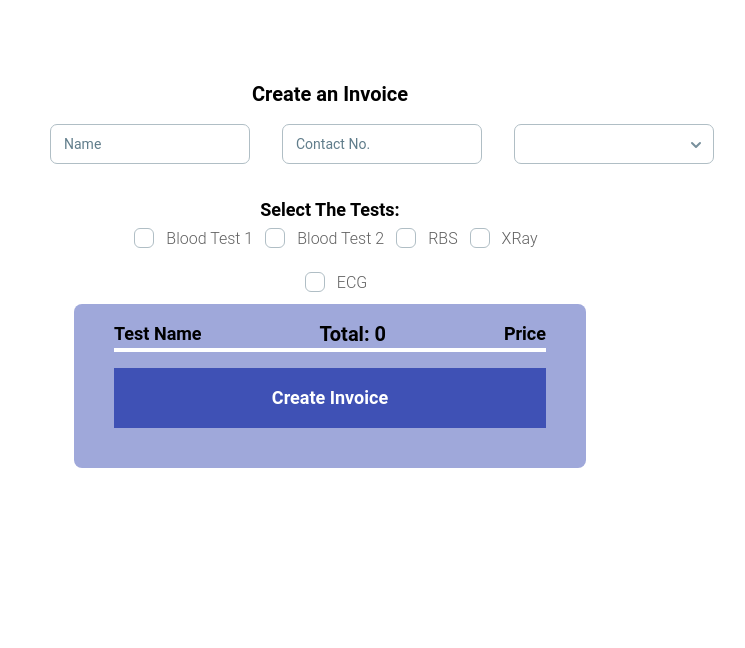
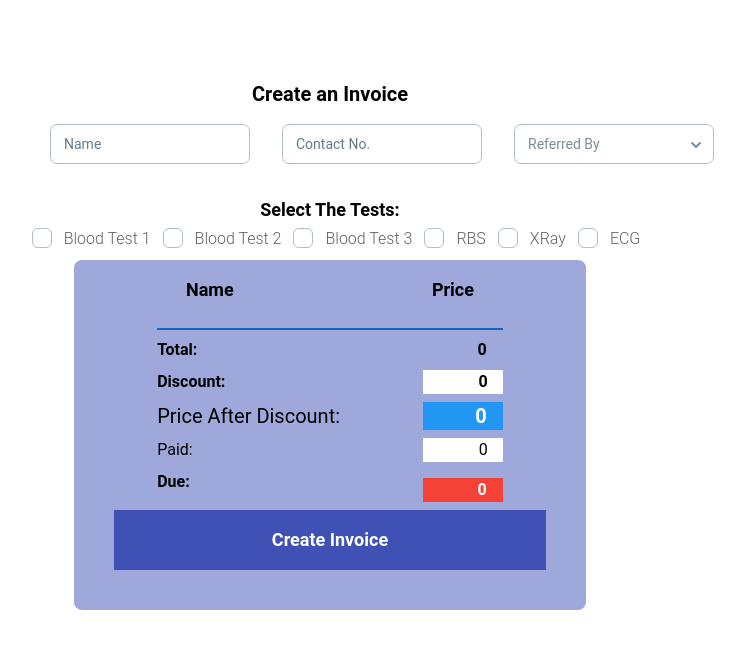
Before and after one commit to samiulfahad/pathology-management-system, a React (Vite) app: page /create-invoice in a window 1280 px wide. Shown: the top 648 px of the page, without its empty margins (310-1055 px from the left). Built offline with nearby package versions, Linux system fonts and the light colour scheme.

Commit message:
UI updated, feature added

```diff
--- a/src/pages/invoice/create/index.jsx
+++ b/src/pages/invoice/create/index.jsx
@@ -4,6 +4,9 @@ import React, { useState, useEffect } from "react"
 const CreateInvoice = () => {
   const [checkedList, setCheckedList] = useState([])
   const [totalPrice, setTotalPrice] = useState(0)
+  const [totalPayable, setTotalPayable] = useState(0)
+  const [discount, setDiscount] = useState(0)
+  const [initialPayment, setInitialPayment] = useState(0)
 
   const testList = [
     {
@@ -12,7 +15,11 @@ const CreateInvoice = () => {
     },
     {
       name: "Blood Test 2",
-      price: 400,
+      price: 300,
+    },
+    {
+      name: "Blood Test 3",
+      price: 300,
     },
     {
       name: "RBS",
@@ -28,52 +35,55 @@ const CreateInvoice = () => {
     },
   ]
 
-  const handleSubmit = (e) => {
-    e.preventDefault()
-    console.log(checkedList)
-  }
-
   useEffect(() => {
-    // Calculate total price when checkedList changes
     const total = checkedList.reduce((acc, curr) => acc + curr.price, 0)
     setTotalPrice(total)
   }, [checkedList])
 
+  useEffect(() => {
+    setTotalPayable(totalPrice - discount)
+  }, [totalPrice, discount])
+
   const handleCheckboxChange = (test) => {
-    // Adding new test
     if (!checkedList.some((item) => item.name === test.name)) {
       setCheckedList([...checkedList, test])
     } else {
-      // Removing duplicate test
       const updatedList = checkedList.filter((item) => item.name !== test.name)
       setCheckedList(updatedList)
     }
   }
 
-  const handlePriceChange = (e, testName) => {
-    let newValue = parseInt(e.target.value)
-    if (isNaN(newValue)) {
-      newValue = 0
-    }
-    const updatedList = checkedList.map((item) => (item.name === testName ? { ...item, price: newValue } : item))
-    setCheckedList(updatedList)
+  const handleSubmit = (e) => {
+    e.preventDefault()
+    console.log("Total: " + totalPrice)
+    console.log("Discount: " + discount)
+    console.log("Payable: " + totalPayable)
+    console.log("Paid: " + initialPayment)
+    const due = totalPayable - initialPayment
+    console.log("Due: " + due)
+    checkedList.forEach((item) => {
+      console.log(item.name + " - " + item.price)
+    })
   }
 
   return (
     <section className="py-16 bg-stone-100 font-poppins dark:bg-gray-800">
       <div className="flex flex-col justify-center items-center mx-auto md:w-1/2">
         <h2 className="py-4 text-xl font-bold">Create an Invoice</h2>
+        {/* Patient Info Section */}
         <div className="w-full px-10 flex flex-wrap md:flex-nowrap flex-col md:flex-row justify-between items-center space-y-4 md:space-y-0 md:space-x-8">
           <Input label="Name" />
           <Input label="Contact No." />
-          <Select>
+          <Select label="Referred By">
             <Option>Doc 1</Option>
             <Option>Doc 2</Option>
             <Option>Doc 3</Option>
             <Option>Doc 4</Option>
           </Select>
         </div>
-        <div className="w-full px-20">
+
+        {/* Show Test List */}
+        <div>
           <p className="text-lg font-bold mt-8 -mb-2 text-center">Select The Tests:</p>
           <div className="flex flex-wrap items-center justify-center">
             {testList.map((test) => (
@@ -86,35 +96,67 @@ const CreateInvoice = () => {
             ))}
           </div>
         </div>
-        <div className="bg-indigo-200 w-4/5 px-10 pt-4 pb-10 rounded-lg">
-          <div className="text-lg font-bold flex justify-between items-center space-x-8">
-            <p>Test Name</p>
-            <h2 className="text-xl font-bold">Total: {totalPrice}</h2>
+
+        <div className="bg-indigo-200 w-4/5 mx-auto px-10 pt-4 pb-10 rounded-lg">
+          <div className="text-lg md:w-2/3 mx-auto font-bold flex justify-between items-center">
+            <p>Name</p>
             <p>Price</p>
           </div>
-          <div className="bg-white py-[2px] w-full mb-4"></div>
-
-          <form onSubmit={handleSubmit}>
+          <div>
+            <form onSubmit={handleSubmit} className="w-full mx-auto">
               {checkedList.map((test, index) => (
-              <div key={test.name} className="text-md font-bold flex justify-between items-center px-10">
+                <div
+                  key={test.name}
+                  className="text-md font-bold md:w-2/3 space-x-6  mx-auto flex justify-between items-center"
+                >
                   <p>
-                  {" "}
-                  {index + 1}. {test.name}
+                    {index + 1}. {test.name}{" "}
                   </p>
-                <div className="w-40">
-                  <input
-                    value={test.price}
-                    key={test.name}
-                    className="my-2 text-center"
-                    onChange={(e) => handlePriceChange(e, test.name)}
-                  />
+                  <div>
+                    <p>{test.price}</p>
                   </div>
                 </div>
               ))}
+              <div className="flex flex-col justify-between w-full md:w-4/5 mx-auto space-y-2">
+                <div className="bg-blue-800 w-full py-[1px] mt-6"></div>
+                <div className="flex justify-between font-bold w-full pr-4">
+                  Total:
+                  <p>{totalPrice}</p>
+                </div>
+                <div className="flex justify-between space-x-4 font-bold">
+                  Discount:{" "}
+                  <input
+                    value={discount}
+                    type="number"
+                    className="text-right w-20"
+                    onChange={(e) => setDiscount(e.target.value)}
+                  />
+                </div>
+                <div className="flex justify-between text-xl">
+                  Price After Discount:
+                  <p className="w-20 text-right pr-4 bg-blue-500 text-white font-bold">{totalPayable}</p>
+                </div>
+                <div className="flex justify-between">
+                  Paid:{" "}
+                  <input
+                    value={initialPayment}
+                    type="number"
+                    className="text-right w-20"
+                    onChange={(e) => setInitialPayment(e.target.value)}
+                  />
+                </div>
+                <div className="flex justify-between font-bold">
+                  Due:
+                  <p className="w-20 bg-red-500 text-white text-right pr-4 my-2">
+                    {parseFloat(totalPayable) - parseFloat(initialPayment)}
+                  </p>
+                </div>
+              </div>
               <button type="submit" className="px-8 py-4 text-lg w-full text-center text-white font-bold bg-indigo-500">
                 Create Invoice
               </button>
             </form>
+          </div>
         </div>
       </div>
     </section>
```
Lines whose indentation alone changed are shown as unchanged.
